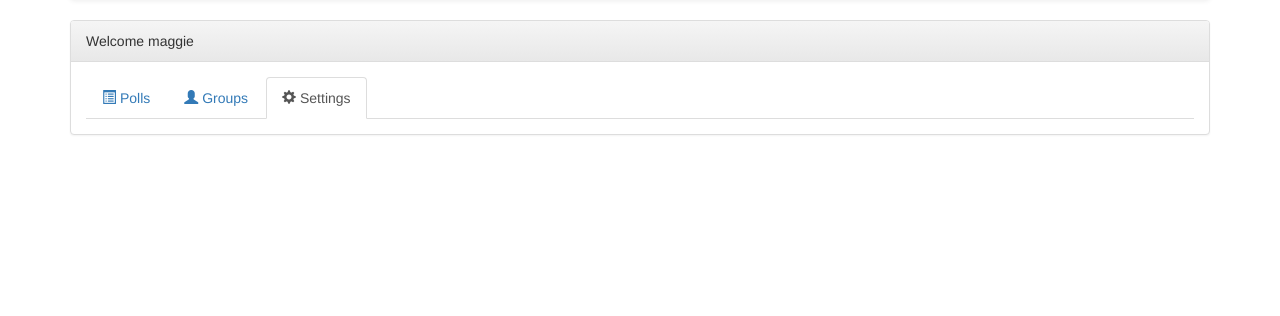
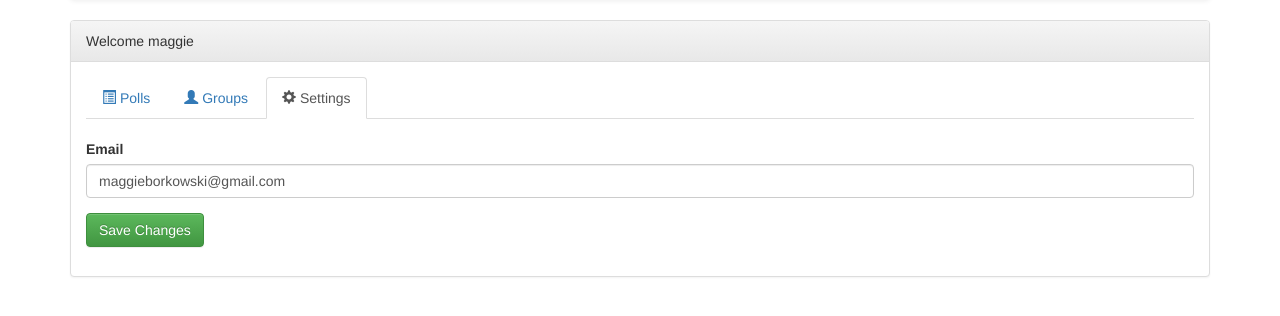
Before and after one commit to PrefPy/opra, a Django app: page /polls/ in a window 1280 px wide, after a click on "Settings". Shown: the part 52-368 px from the top of the page. Run offline with Django 3.2, Linux system fonts and the light colour scheme; a user stored in the database is signed in; data comes from the database, SQL or seed files in the repository; both versions use the stored data as it was after the commit; some libraries are stand-ins or nearby versions.

Commit message:
Allow user to change email in settings

```diff
--- a/compsocsite/polls/templates/polls/index.html
+++ b/compsocsite/polls/templates/polls/index.html
@@ -81,6 +81,15 @@
                         </table>
                     </div>
                     <div id="settings" class="tab-pane">
+                        <br />
+                        <form method="post" action="/polls/settings/update/">
+                            {% csrf_token %}
+                            <fieldset class="form-group">
+                                <label for="email">Email</label>
+                                <input type="text" class="form-control" name="email" value="{{ request.user.email }}">
+                            </fieldset>
+                            <input type="submit" class="btn btn-success" value="Save Changes">
+                        </form>
                     </div>
                 </div>
                 </div>
--- a/compsocsite/polls/templates/polls/settings.html
+++ b/compsocsite/polls/templates/polls/settings.html
@@ -43,7 +43,7 @@
         {% if item.question == question %}
             <li class="list-group-item ">
                 {{ item }}
-                <a href="/polls/delchoice/{{ item.id }}">
+                <a href="/polls/choice/delete/{{ item.id }}">
                     <div class="pull-right">
                         <span class="glyphicon glyphicon-remove"></span>
                     </div>
--- a/compsocsite/polls/urls.py
+++ b/compsocsite/polls/urls.py
@@ -7,10 +7,11 @@ urlpatterns = [
     url(r'^$', views.IndexView.as_view(), name='index'),
     url(r'^add/$', views.addView, name='add'),
     url(r'^(?P<pk>[0-9]+)/$', views.DetailView.as_view(), name='detail'),
-    url(r'^addchoice/([0-9]+)/$', views.addChoice, name='addchoice'),
-    url(r'^delchoice/([0-9]+)/$', views.deleteChoice, name='delchoice'),
+    url(r'^(?P<question_id>[0-9]+)/choice/add/$', views.addChoice, name='addchoice'),
+    url(r'^choice/delete/([0-9]+)/$', views.deleteChoice, name='delchoice'),
     url(r'^(?P<question_id>[0-9]+)/addvoter/$', views.addvoter, name='addvoter'),
     url(r'^(?P<pk>[0-9]+)/settings/$', views.SettingsView.as_view(), name='settings'),
+    url(r'^settings/update/$', views.updateSettings, name='update_settings'),
     url(r'^(?P<question_id>[0-9]+)/vote/$', views.vote, name='vote'),
     url(r'^(?P<pk>[0-9]+)/confirmation/$', views.ConfirmationView.as_view(), name='confirmation'),
     url(r'^(?P<pk>[0-9]+)/preferences/$', views.PreferenceView.as_view(), name='preferences'),
--- a/compsocsite/polls/views.py
+++ b/compsocsite/polls/views.py
@@ -13,6 +13,8 @@ from django.shortcuts import render_to_response
 from django.contrib.auth import authenticate, login,logout
 from django.contrib.auth.decorators import login_required
 from django.core import mail
+from django.core.exceptions import ValidationError
+from django.core.validators import validate_email
 
 # view for homepage - index of questions & results
 class IndexView(generic.ListView):
@@ -91,6 +93,22 @@ class SettingsView(generic.DetailView):
         Excludes any questions that aren't published yet.
         """
         return Question.objects.filter(pub_date__lte=timezone.now())
+
+def updateSettings(request):
+    context = RequestContext(request)
+
+    if request.method == 'POST':
+        updatedEmail = request.POST['email']
+
+	try:
+	    validate_email(updatedEmail)
+	except ValidationError as e:
+	    return HttpResponse("Invalid email")
+	else:
+	    request.user.email = updatedEmail
+	    request.user.save()
+
+    return HttpResponseRedirect('/polls/')
 
 # view for results detail
 class ResultsView(generic.DetailView):
```
Also changed, not shown: compsocsite/polls/templates/polls/edit.html (deleted, +0 -15 lines), compsocsite/db.sqlite3, 2 other files.
